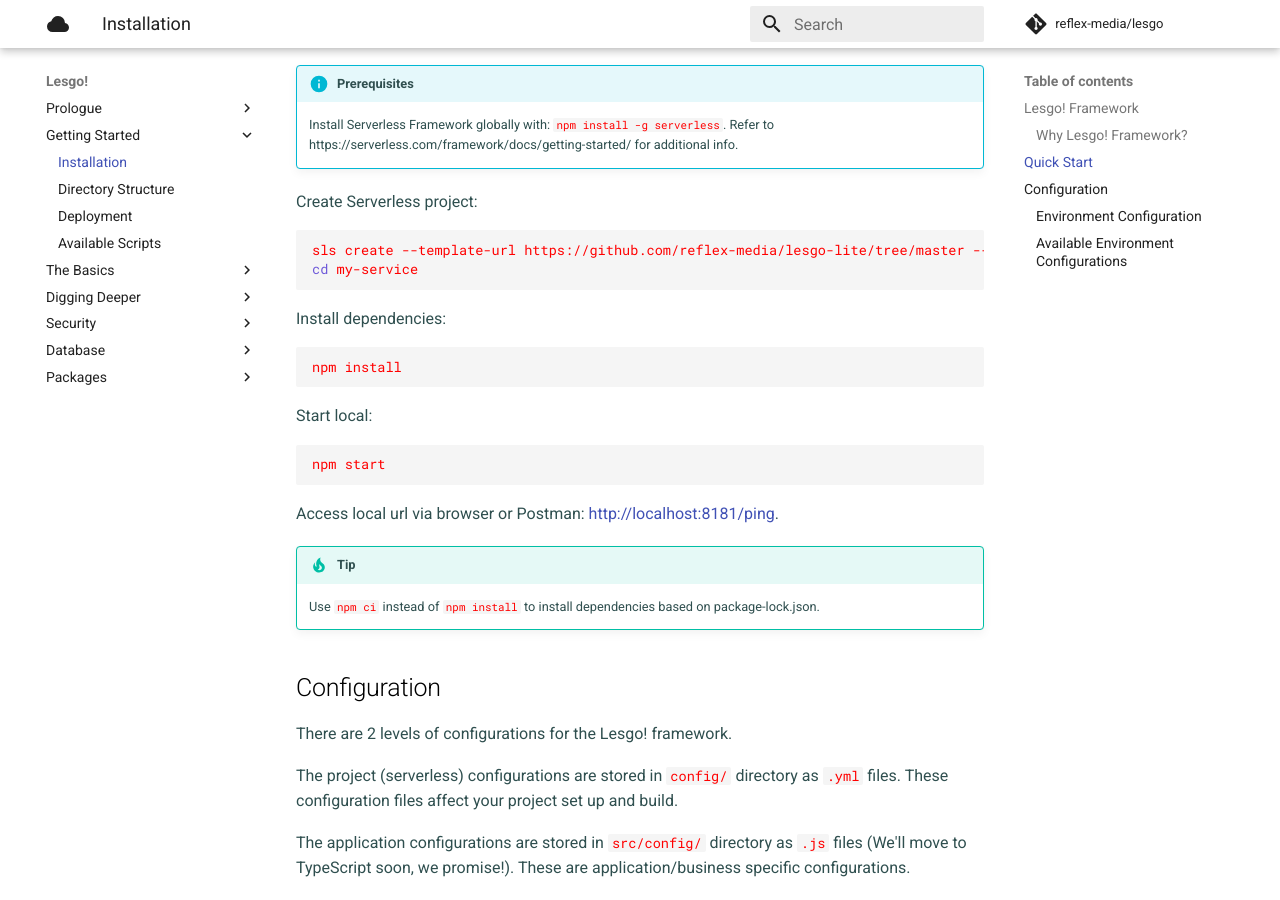
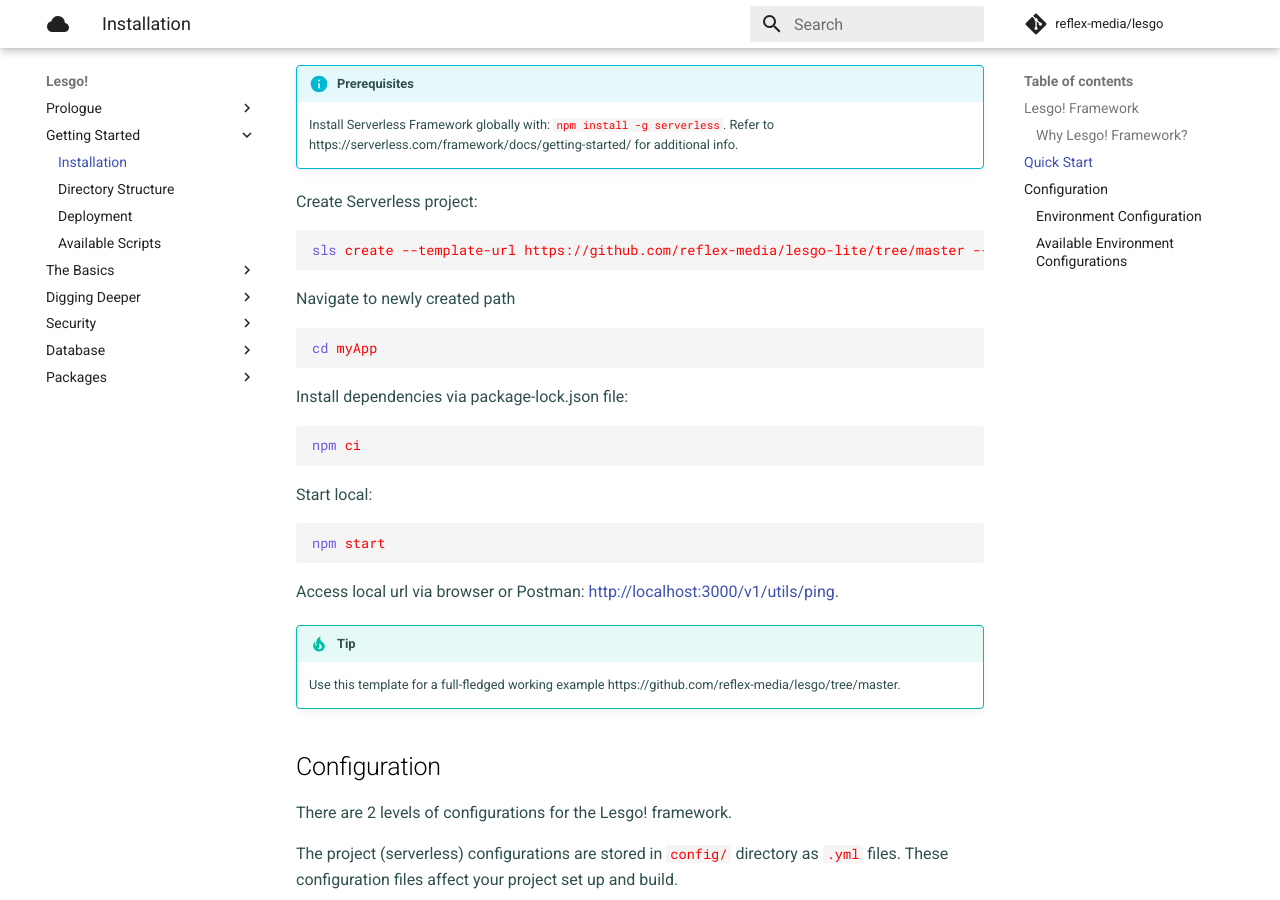
Before and after one commit to reflex-media/lesgo-docs, an MkDocs documentation site: the page built from docs/index.md, in a window 1280 px wide and 900 px high, scrolled down 958 px. Built offline with MkDocs 1.6.1 and Material for MkDocs 9.7.7, drawn with Linux system fonts in a browser that asks for light colours; comment, search, counter and statistics services are not loaded; the version menu is left out.

Commit message:
Updated directory structure

````diff
--- a/docs/index.md
+++ b/docs/index.md
@@ -24,28 +24,33 @@
 
 Create Serverless project:
 
-```bash
-sls create --template-url https://github.com/reflex-media/lesgo-lite/tree/master --path my-service
-cd my-service
+```apache
+sls create --template-url https://github.com/reflex-media/lesgo-lite/tree/master --path myApp
 ```
 
-Install dependencies:
+Navigate to newly created path
 
-```bash
-npm install
+```apache
+cd myApp
+```
+
+Install dependencies via package-lock.json file:
+
+```apache
+npm ci
 ```
 
 Start local:
 
-```bash
+```apache
 npm start
 ```
 
-Access local url via browser or Postman: [http://localhost:8181/ping](http://localhost:8181/ping).
+Access local url via browser or Postman: [http://localhost:3000/v1/utils/ping](http://localhost:3000/v1/utils/ping).
 
 !!! tip
 
-    Use `npm ci` instead of `npm install` to install dependencies based on package-lock.json.
+    Use this template for a full-fledged working example https://github.com/reflex-media/lesgo/tree/master.
 
 ## Configuration
 
````
Also changed, not shown: docs/getting-started/structure.md (+5 -0 lines).
